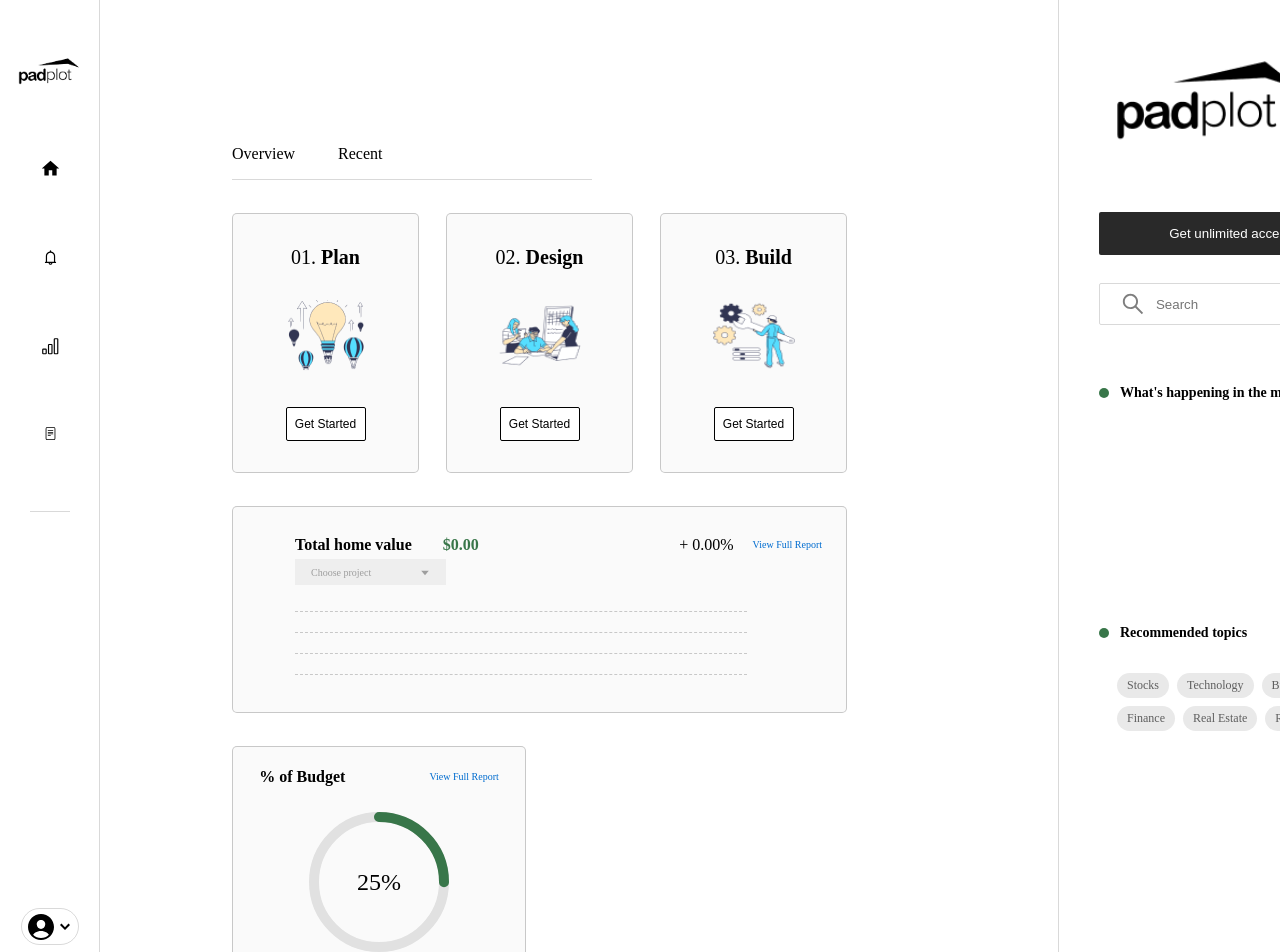
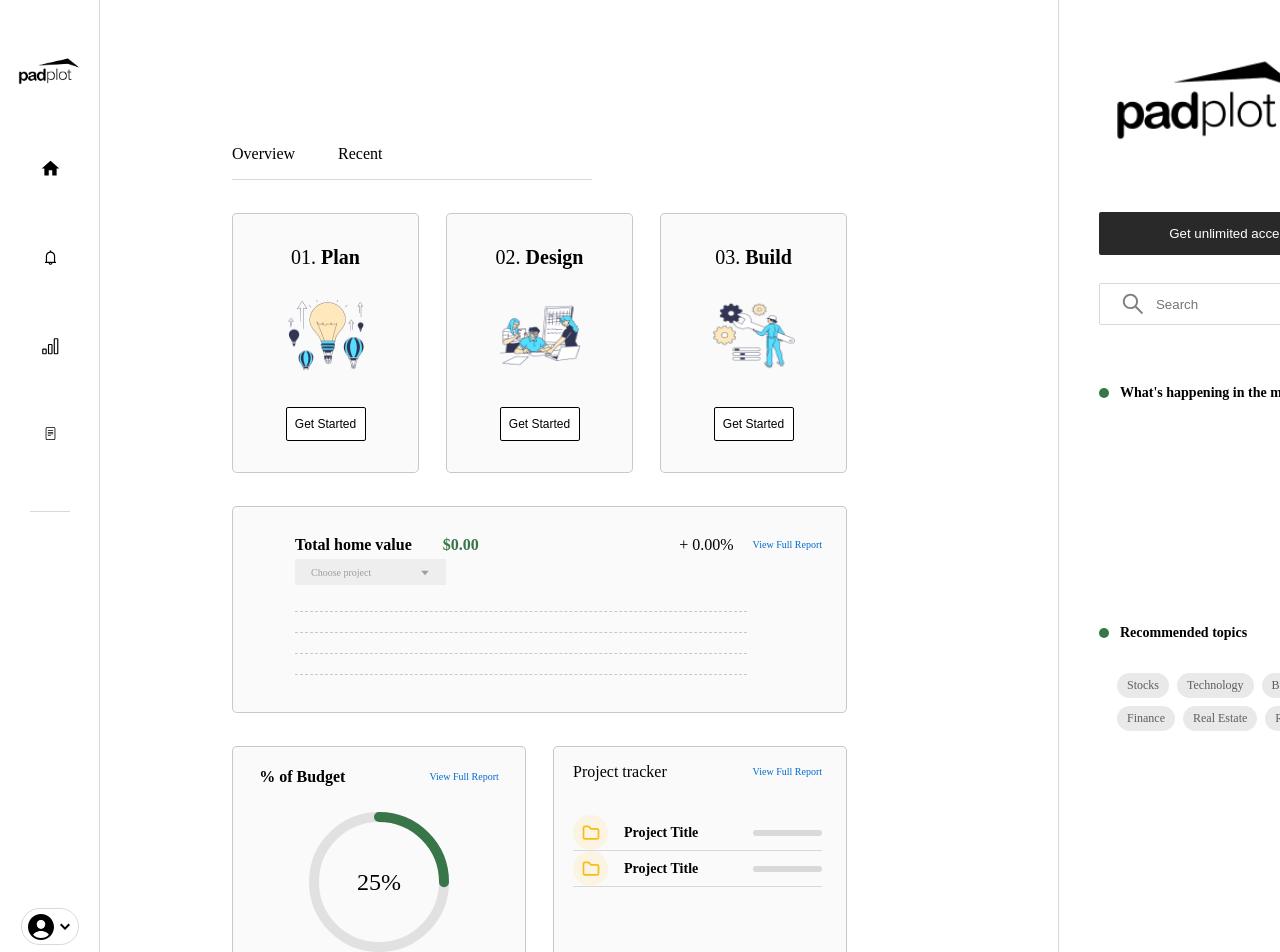
Before and after one commit to tkg808/padplot, a React (Create React App) app: page / in a window 1280 px wide. Shown: the top 952 px of the page. Built offline with nearby package versions, Linux system fonts and the light colour scheme.

Commit message:
Add home project tracker content

```diff
--- a/src/components/homePage/HomePage.css
+++ b/src/components/homePage/HomePage.css
@@ -103,6 +103,12 @@ div.home-page-report-info
   border-bottom: 1px dashed rgba(0, 0, 0, 0.2);
 }
 
+div.home-page-bottom-container
+{
+  display: flex;
+  justify-content: space-between;
+}
+
 div.home-page-budget-container
 {
   width: 294px;
@@ -131,3 +137,30 @@ div.home-page-budget-title-container
   font-size: 16px;
   font-weight: 700;
 }
+
+div.home-page-tracker-container
+{
+  width: 294px;
+  height: 233px;
+  padding: 16px 24px 34px 19px;
+  background-color: #FAFAFA;
+  border: 1px solid rgba(0, 0, 0, 0.2);
+  border-radius: 5px;
+  display: flex;
+  flex-direction: column;
+  align-items: center;
+}
+
+div.home-page-tracker-header-container
+{
+  width: 100%;
+  margin-bottom: 34px;
+  display: flex;
+  justify-content: space-between;
+  align-items: center;
+}
+
+div.home-page-project-list-container
+{
+  width: 100%;
+}
--- a/src/components/homePage/HomePage.js
+++ b/src/components/homePage/HomePage.js
@@ -6,16 +6,24 @@ import design_image from '../../res/design_image.png';
 import build_image from '../../res/build_image.png';
 import { IoCaretDownSharp } from 'react-icons/io5';
 import CircleProgressBar from './circleProgressBar/CircleProgressBar';
+import ProjectItem from './projectItem/ProjectItem';
 
 export default function HomePage()
 {
   const tabs = ["Overview", "Recent"];
+
   const cards =
     [
       { title: "Plan", image: plan_image },
       { title: "Design", image: design_image },
       { title: "Build", image: build_image },
     ];
+
+  const projects =
+    [
+      { title: "Project one", progress: 60 },
+      { title: "Project two", progress: 25 },
+    ]
 
   return (
     <div className="home-page-contaner">
@@ -86,7 +94,24 @@ export default function HomePage()
           <CircleProgressBar progress={25} />
         </div>
         <div className="home-page-tracker-container">
-          Hello from tabs
+          <div className="home-page-tracker-header-container">
+            <div className="home-page-tracker-header-title-container">
+              Project tracker
+            </div>
+            <div className="home-page-report-full-link-container">
+              <Link to="" className="home-page-report-full-link">View Full Report</Link>
+            </div>
+          </div>
+          <div className="home-page-project-list-container">
+            <ul className="home-page-project-list">
+              {
+                projects.map((project, index) =>
+                {
+                  return <ProjectItem />
+                })
+              }
+            </ul>
+          </div>
         </div>
       </div>
     </div>
--- /dev/null
+++ b/src/components/homePage/projectItem/ProjectItem.css
@@ -0,0 +1,37 @@
+li.project-item-container
+{
+  width: 100%;
+  display: flex;
+  align-items: center;
+  list-style: none;
+  font-size: 14px;
+  font-weight: 700;
+  border-bottom: 0.5px solid #D9D9D9;
+}
+
+div.project-item-icon-container
+{
+  width: 35px;
+  height: 35px;
+  margin-right: 16px;
+  background-color: #FABB181A;
+  color: #FABB18;
+  border-radius: 50%;
+  display: flex;
+  justify-content: center;
+  align-items: center;
+}
+
+div.project-item-title-container
+{
+  padding-right: 16px;
+  flex-grow: 1;
+}
+
+div.project-item-progress-container
+{
+  width: 69px;
+  height: 6px;
+  background-color: #D9D9D9;
+  border-radius: 50px;
+}
--- /dev/null
+++ b/src/components/homePage/projectItem/ProjectItem.js
@@ -0,0 +1,18 @@
+import './ProjectItem.css';
+import { TbFolder } from 'react-icons/tb';
+
+export default function ProjectItem()
+{
+  return (
+    <li className="project-item-container">
+      <div className="project-item-icon-container">
+        <TbFolder size={20} />
+      </div>
+      <div className="project-item-title-container">
+        Project Title
+      </div>
+      <div className="project-item-progress-container">
+      </div>
+    </li>
+  );
+}
```
